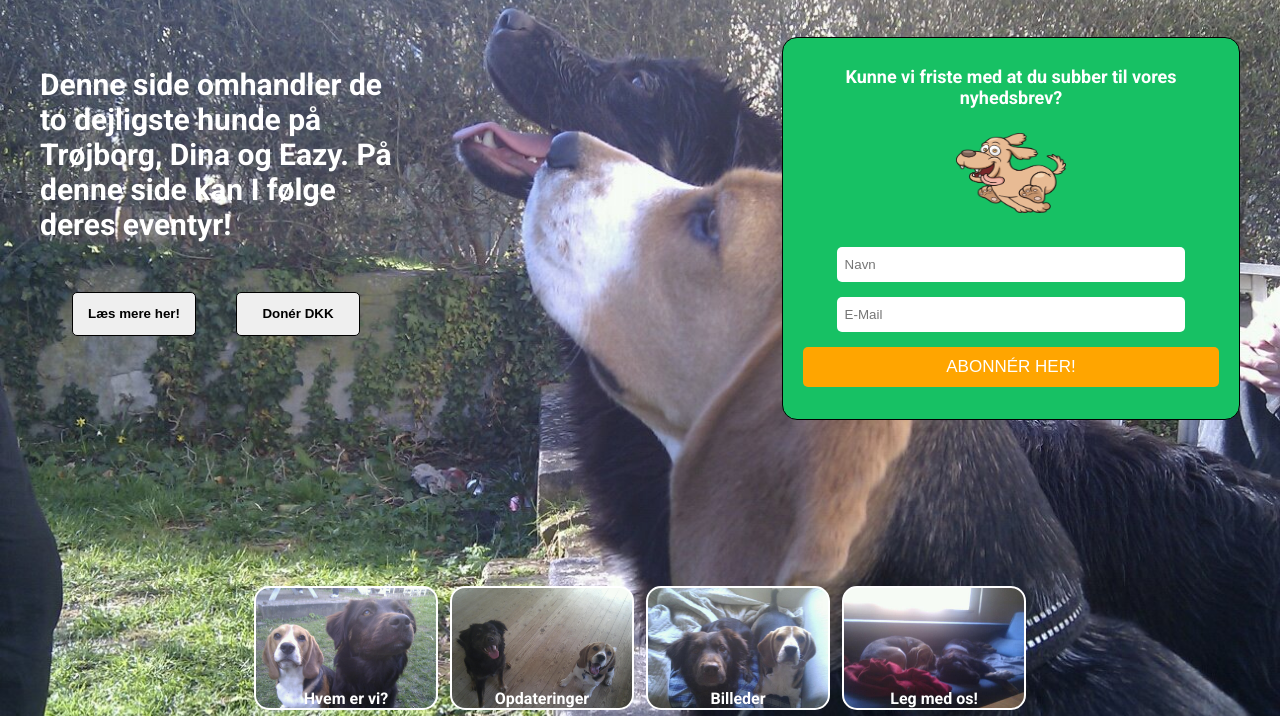
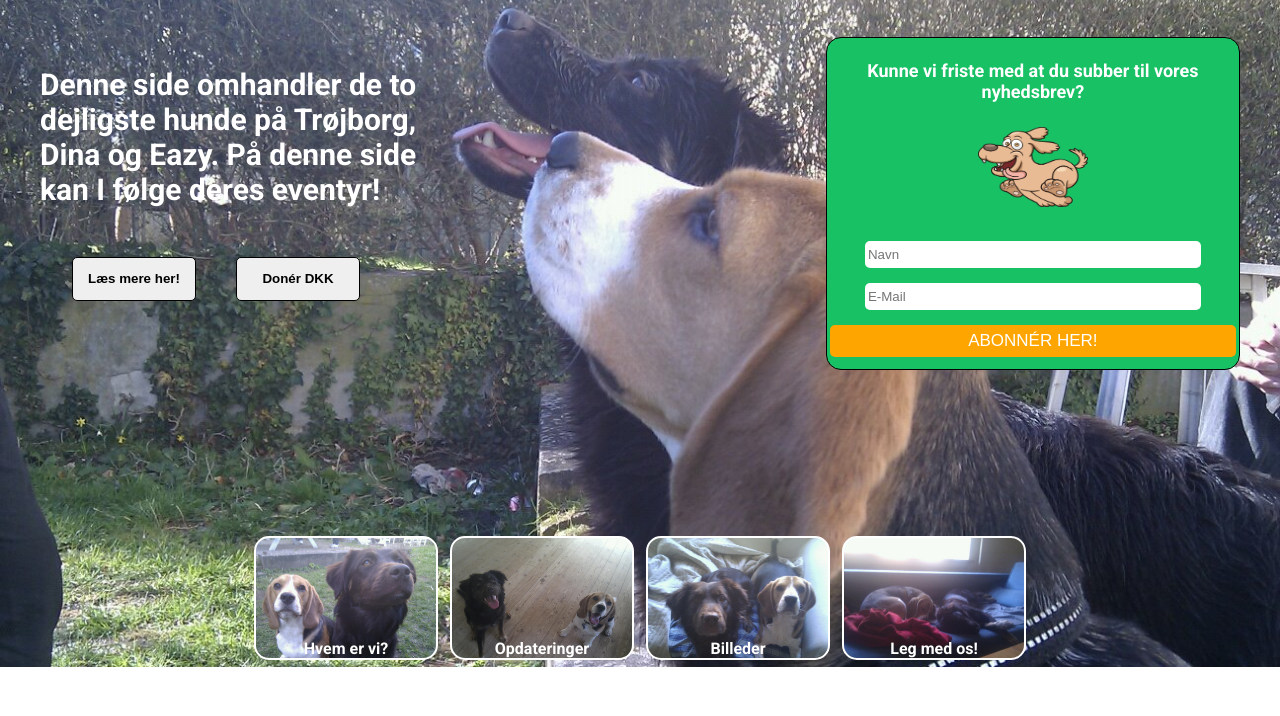
Before and after one commit to Lindberg1984/Hundene, a website: page public/index.html in a window 1280 px wide. Shown: the part 133-849 px from the top of the page. After the commit the page ends 800 px from the top, so only its background shows below. Drawn offline with Linux system fonts and the light colour scheme.

Commit message:
made more changes to newsletter and other elements

```diff
--- a/scss/_newsletter.scss
+++ b/scss/_newsletter.scss
@@ -4,7 +4,7 @@
   background-color: #17c164;
   border: 1px solid #000000;
   border-radius: 15px;
-  padding: 16px 20px 32px;
+  padding: 10px 0px 12px;
 
   &__info {
     color: #fff;
@@ -25,7 +25,7 @@
   }
 
   &__input {
-    padding: 9px 7px;
+    padding: 5px 2px;
     border-radius: 5px;
     border: 1px solid transparent;
     display: block;
```
Also changed, not shown: public/css/main.css.
